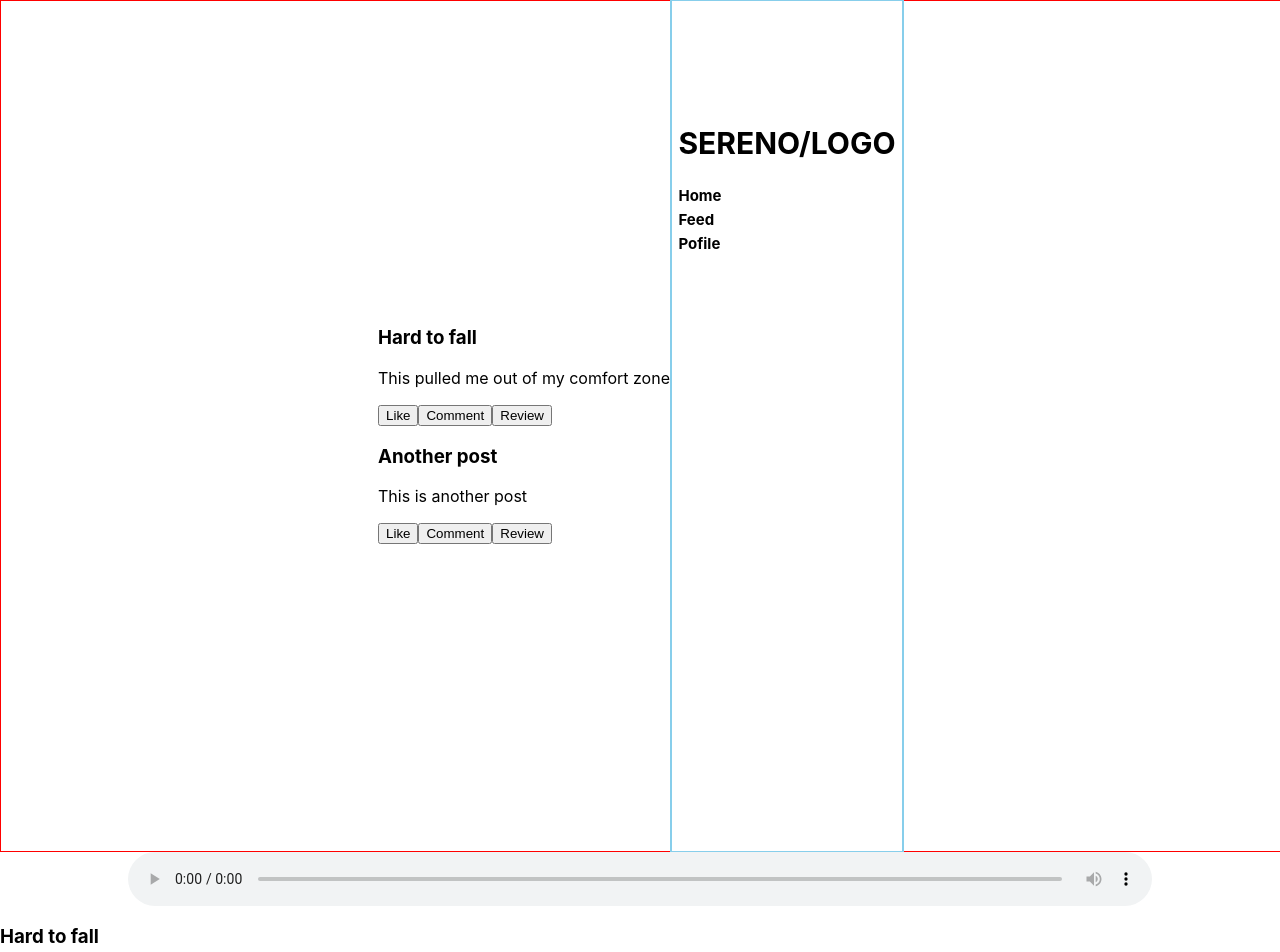
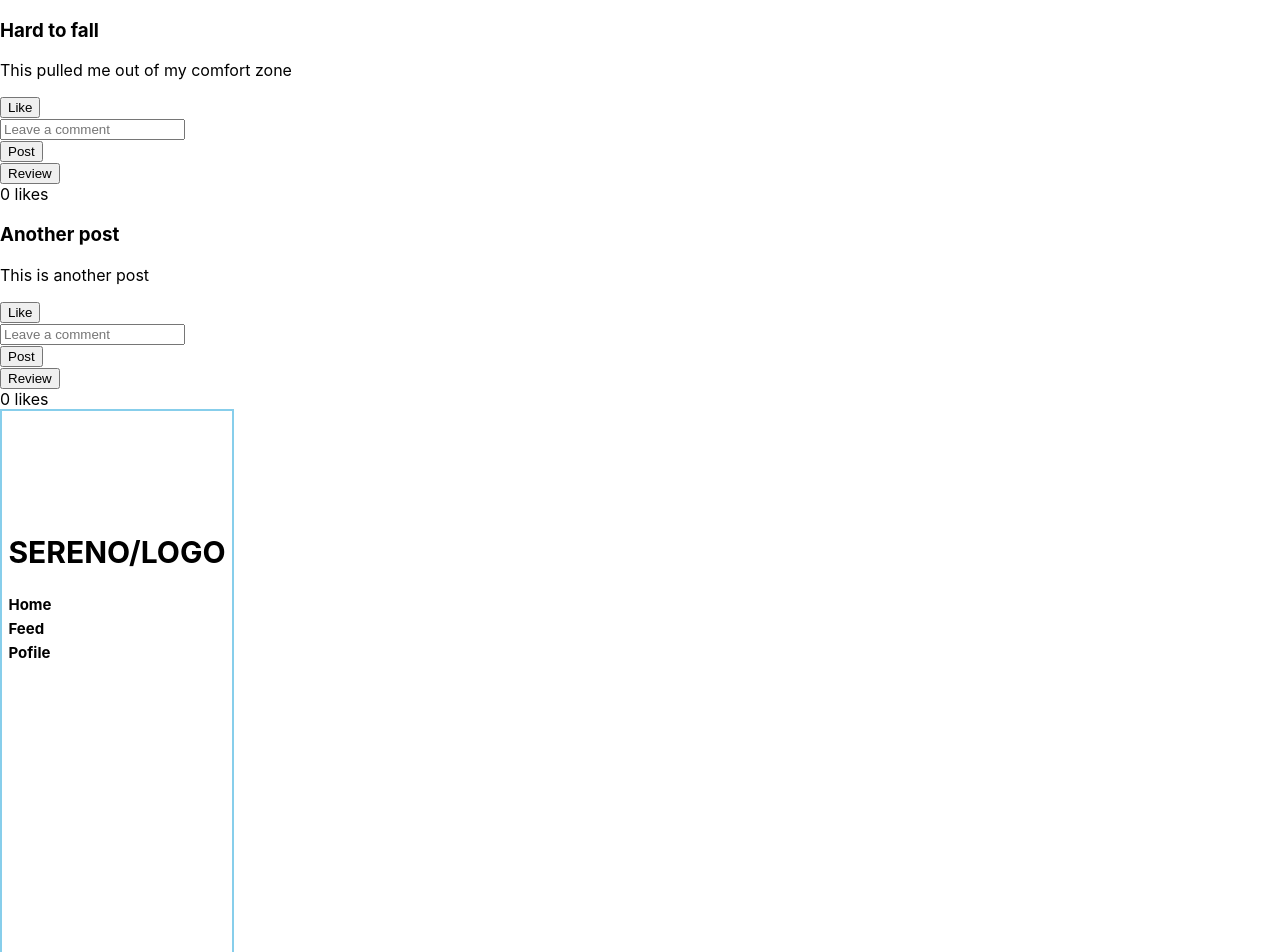
Before and after one commit to hniloy96/project-3-frontend, a React (Create React App) app: page /feed in a window 1280 px wide. Shown: the top 952 px of the page. Built offline with nearby package versions, Linux system fonts and the light colour scheme.

Commit message:
Finished the card

```diff
--- a/public/index.html
+++ b/public/index.html
@@ -15,16 +15,13 @@
       user's mobile device or desktop. See https://developers.google.com/web/fundamentals/web-app-manifest/
     -->
     <link rel="manifest" href="%PUBLIC_URL%/manifest.json" />
-    <!--
-      Notice the use of %PUBLIC_URL% in the tags above.
-      It will be replaced with the URL of the `public` folder during the build.
-      Only files inside the `public` folder can be referenced from the HTML.
 
-      Unlike "/favicon.ico" or "favicon.ico", "%PUBLIC_URL%/favicon.ico" will
-      work correctly both with client-side routing and a non-root public URL.
-      Learn how to configure a non-root public URL by running `npm run build`.
-    -->
-    <title>React App</title>
+    <link
+      rel="stylesheet"
+      href="https://cdnjs.cloudflare.com/ajax/libs/font-awesome/5.15.1/css/all.min.css"
+      integrity="sha512-+4zCK9k+qNFUR5X+cKL9EIR+ZOhtIloNl9GIKS57V1MyNsYpYcUrUeQc9vNfzsWfV28IaLL3i96P9sdNyeRssA=="
+      crossorigin="anonymous"
+    />
   </head>
   <body>
     <noscript>You need to enable JavaScript to run this app.</noscript>
--- a/src/App.css
+++ b/src/App.css
@@ -1,16 +1,16 @@
 .app {
   height: 100vw;
 }
-
+/*
 .Side-bar {
-  width: 100%;
+  width: 30%;
   height: 850px;
   border: 1px solid red;
   display: flex;
-  flex-direction: row;
-  justify-content: center;
+  flex-direction: column;
+  justify-content:flex-end;
   align-items: center;
-}
+} */
 
 .nav-bar {
   border: 2px solid skyblue;
--- a/src/App.js
+++ b/src/App.js
@@ -1,58 +1,26 @@
 import './App.css';
-import React, { useState } from 'react';
+import React, { useState, useEffect } from 'react';
 import { Routes, Route } from 'react-router-dom';
 import ReactAudioPlayer from 'react-audio-player';
 import Home from './Pages/Home-page';
 import Profile from './Pages/Profile-page';
 import Feed from './Pages/Feed-page';
-import Nav from './Components/Nav';
-import Card from './Components/Card/Card';
+
+import Nav from './Pages/Nav';
 
 function App() {
-  const [posts, setPosts] = useState([
-    {
-      title: 'Hard to fall',
-      description: 'This pulled me out of my comfort zone',
-      likes: 0,
-      comments: []
-    }
-  ]);
-
-  function handleLike(index) {
-    const updatedPosts = [...posts];
-    updatedPosts[index].likes++;
-    setPosts(updatedPosts);
-  }
-
-  function handleComment(index, comment) {
-    const updatedPosts = [...posts];
-    updatedPosts[index].comments.push(comment);
-    setPosts(updatedPosts);
-  }
-
   return (
     <div className="App">
-      <div className="Side-bar">
       <Routes>
         <Route path="/" element={<Home />} />
         <Route path="/feed" element={<Feed />} />
+
         <Route path="/profile" element={<Profile />} />
       </Routes>
       <div className="nav-bar">
         <Nav />
       </div>
-      </div>
-      <audio className="player" controls />
-      <div className="app">
-        {posts.map((post, index) => (
-          <Card
-            key={index}
-            post={post}
-            onLike={() => handleLike(index)}
-            onComment={(comment) => handleComment(index, comment)}
-          />
-        ))}
-      </div>
+      <audio className="player" src="" controls />
     </div>
   );
 }
--- a/src/Components/Card/Card.jsx
+++ b/src/Components/Card/Card.jsx
@@ -1,7 +1,20 @@
-import './style/card.css'
-import React from 'react';
+import React, { useState } from 'react';
 
 function Card({ post, onLike, onComment }) {
+  const [liked, setLiked] = useState(false);
+  const [comment, setComment] = useState('');
+
+  function handleLike() {
+    setLiked(true);
+    onLike();
+  }
+
+  function handleCommentSubmit(e) {
+    e.preventDefault();
+    onComment(comment);
+    setComment('');
+  }
+
   return (
     <div className="card">
       <div className="card-header">
@@ -11,16 +24,45 @@ function Card({ post, onLike, onComment }) {
         <p>{post.description}</p>
       </div>
       <div className="card-footer">
-        <button className="btn" onClick={onLike}>
-          Like
+        <button className="btnLikes" onClick={handleLike}>
+          {liked ? (
+            <>
+              <i className="fas fa-heart mr-2"></i>
+              Liked
+            </>
+          ) : (
+            'Like'
+          )}
         </button>
-        <button
-          className="btn"
-          onClick={() => onComment('Comment')}
-        >
-          Comment
+        <form onSubmit={handleCommentSubmit}>
+          <div className="input-group mr-2">
+            <input
+              type="text"
+              className="form-control rounded-pill"
+              placeholder="Leave a comment"
+              value={comment}
+              onChange={e => setComment(e.target.value)}
+            />
+            <div className="input-group-append">
+              <button type="submit" className="btn btn-secondary rounded-pill">
+                Post
+              </button>
+            </div>
+          </div>
+        </form>
+        <button className="btn btn-success">
+          Review
         </button>
-        <button className="btn">Review</button>
+      </div>
+      <div className="card-comments">
+        {post.comments.map(c => (
+          <div key={c} className="card-comment">
+            <p>{c}</p>
+          </div>
+        ))}
+      </div>
+      <div className="card-likes">
+        <span>{post.likes} likes</span>
       </div>
     </div>
   );
--- a/src/Components/Card/style/card.css
+++ b/src/Components/Card/style/card.css
@@ -0,0 +1,27 @@
+.card-footer .btn {
+  border-radius: 50%;
+  width: 40px;
+  height: 40px;
+  line-height: 40px;
+  text-align: center;
+  font-size: 1.5rem;
+}
+
+.card-footer .btn i {
+  vertical-align: middle;
+}
+
+.card-footer .btn.btn-primary {
+  background-color: #4caf50;
+  color: white;
+}
+
+.card-footer .btn.btn-secondary {
+  background-color: #2196f3;
+  color: white;
+}
+
+.card-footer .btn.btn-success {
+  background-color: #f44336;
+  color: white;
+}
```
Also changed, not shown: src/Pages/Nav.jsx (renamed from src/Components/Nav.jsx). Lines whose indentation alone changed are shown as unchanged.
